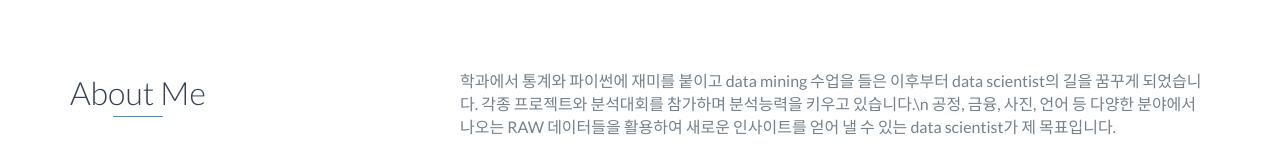
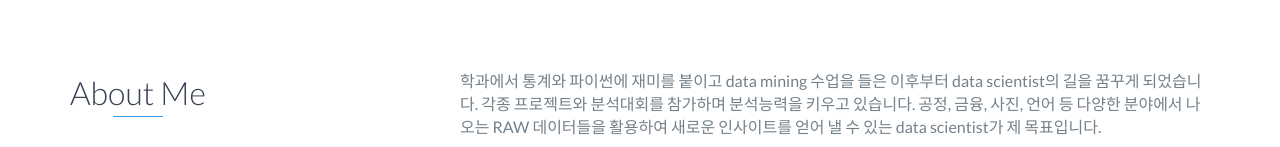
Before and after one commit to Legoons/Legoons.github.io, a website: page index.html in a window 1280 px wide. Shown: the part 805-952 px from the top of the page. Drawn offline with nearby package versions, Linux system fonts and the light colour scheme.

Commit message:
Update index.html

```diff
--- a/index.html
+++ b/index.html
@@ -73,7 +73,7 @@
                 <div class="col-md-8">
                     <p>
                         학과에서 통계와 파이썬에 재미를 붙이고 data mining 수업을 들은 이후부터 data scientist의 길을 꿈꾸게 되었습니다.
-                        각종 프로젝트와 분석대회를 참가하며 분석능력을 키우고 있습니다.\n
+                        각종 프로젝트와 분석대회를 참가하며 분석능력을 키우고 있습니다.</n>
 
                         공정, 금융, 사진, 언어 등 다양한 분야에서 나오는 RAW 데이터들을 활용하여 새로운 인사이트를 얻어 낼 수 있는
                         data scientist가 제 목표입니다.
```
